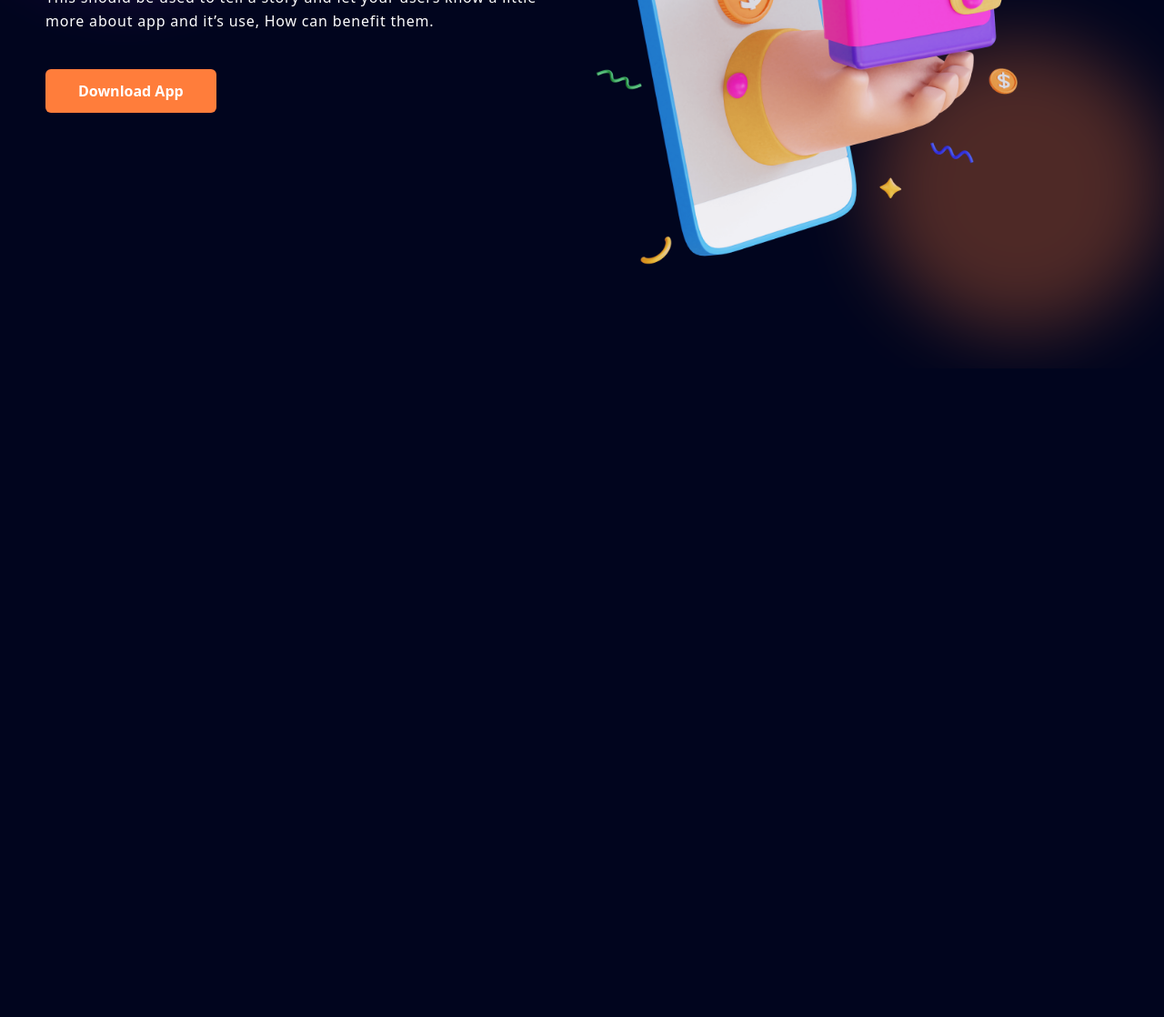
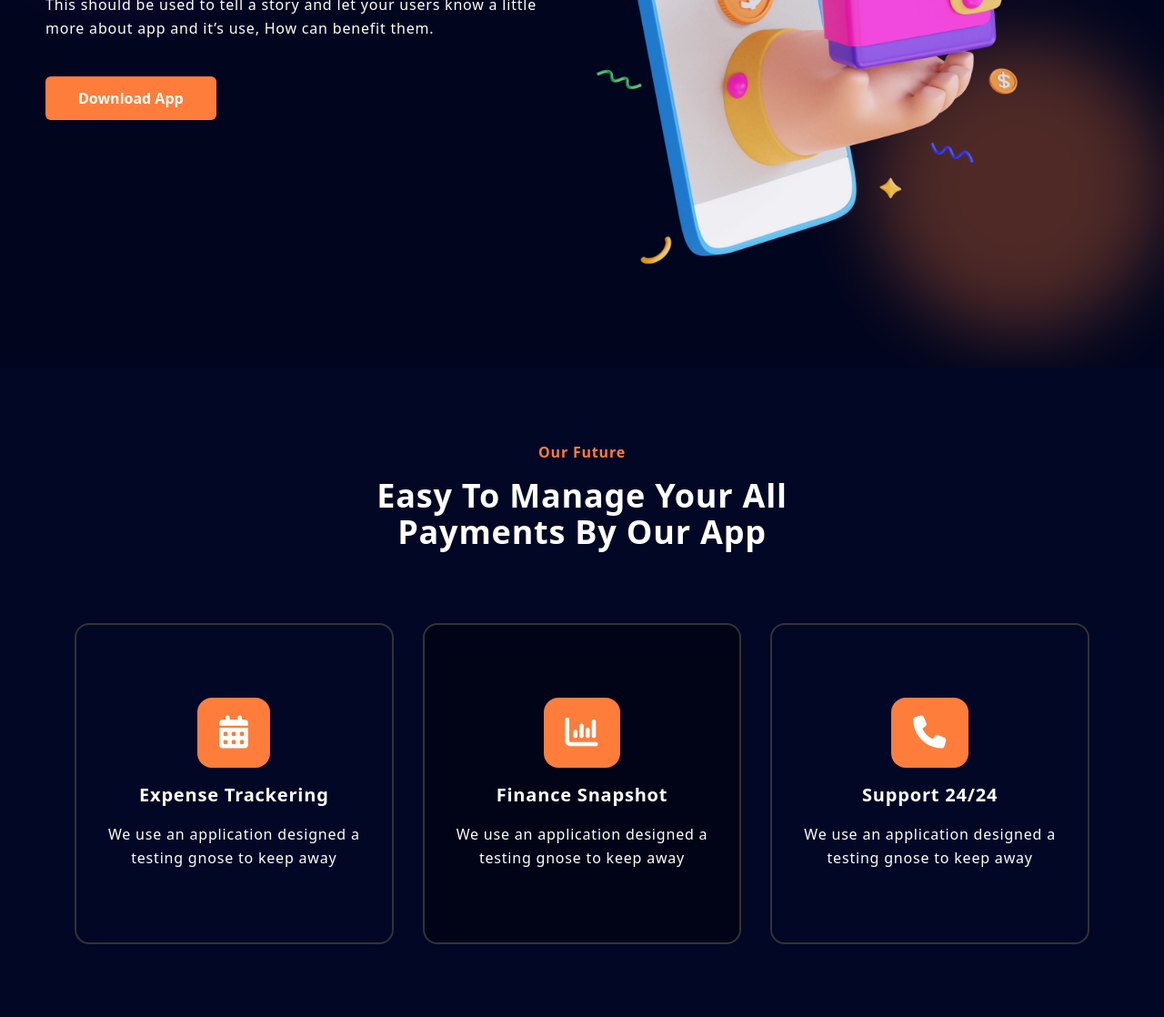
Before and after one commit to emonhossen07/project-2, a website: page index.html in a window 1280 px wide. Shown: the part 421-1539 px from the top of the page at 91% size. Before the commit the page ends 826 px from the top, so only its background shows below. Drawn offline with Linux system fonts and the light colour scheme.

Commit message:
features section work done

```diff
--- a/index.html
+++ b/index.html
@@ -34,8 +34,7 @@
                     <li><a href="#blog" class="hover:text-color-secondary ease-in duration-200">Blog</a></li>
                     <li><a href="#contact" class="hover:text-color-secondary ease-in duration-200">Contact</a></li>
 
-                    <li><button
-                            class="btn">Free
+                    <li><button class="btn">Free
                             Trail</button></li>
                 </ul>
             </div>
@@ -67,19 +66,24 @@
         </nav>
     </header>
 
-    <!-- hero section -->
     <main>
+        <!-- hero section -->
         <section id="home" class="relative">
-            <div class="bgRoundColorTop"></div>
-            <div class="bgRoundColorButtom"></div>
+            <div
+                class="w-80 h-80 bg-color-blob absolute top-0 -left-5 -z-10 blur-2xl opacity-30 overflow-hidden rounded-full">
+            </div>
+            <div
+                class="w-80 h-80 bg-color-secondary absolute bottom-10 right-0 -z-10 blur-2xl opacity-30 overflow-hidden rounded-full">
+            </div>
             <div class="container py-20">
                 <div class="flex flex-col items-center z-30 md:flex-row">
                     <div class="text-center mb-12 md:text-left md:w-1/2 md:pr-10">
-                        <h1 class="title mb-4">Awesome App for Your Financial.</h1>
-                        <p class="leading-relaxed mb-10">This should be used to tell a story and let your users know a little more about app and it’s
+                        <h1 class="text-4xl md:text-5xl font-bold leading-snug mb-4">Awesome App for Your Financial.
+                        </h1>
+                        <p class="leading-relaxed mb-10">This should be used to tell a story and let your users know a
+                            little more about app and it’s
                             use, How can benefit them.</p>
-                        <button
-                            class="btn">Download
+                        <button class="btn">Download
                             App</button>
                     </div>
                     <div class="md:w-1/2">
@@ -88,7 +92,53 @@
                 </div>
             </div>
         </section>
+
+        <!-- features section -->
+        <section id="features" class="bg-color-primary-light">
+            <div class="container py-20">
+                <div class="text-center m-auto mb-20 md:w-1/2">
+                    <h4 class="font-bold text-color-secondary mb-4">Our Future</h4>
+                    <h2 class="text-3xl md:text-4xl font-bold leading-snug">Easy To Manage Your All Payments By Our App
+                    </h2>
+                </div>
+                <!-- card  -->
+                <div class="grid lg:grid-cols-3 md:grid-cols-2 gap-12 lg:gap-8 sm:px-6 lg:px-8">
+                    <!-- card one -->
+                    <div
+                        class="border-2 border-solid border-color-gray text-center py-20 px-5 rounded-2xl cursor-pointer hover:bg-color-primary-dark ease-in duration-200">
+                        <div class="bg-color-secondary inline-block rounded-2xl py-5 px-6">
+                            <i class="fa-solid fa-calendar-days text-4xl"></i>
+                        </div>
+                        <h3 class="text-xl font-bold py-4">Expense Trackering</h3>
+                        <p class="leading-relaxed">We use an application designed a testing gnose to keep away</p>
+                    </div>
+                    <!-- card two -->
+                    <div
+                        class="bg-color-primary-dark border-2 border-solid border-color-gray text-center py-20 px-5 rounded-2xl cursor-pointer">
+                        <div class="bg-color-secondary inline-block rounded-2xl py-5 px-6">
+                            <i class="fa-solid fa-chart-column text-4xl"></i>
+                        </div>
+                        <h3 class="text-xl font-bold py-4">Finance Snapshot</h3>
+                        <p class="leading-relaxed">We use an application designed a testing gnose to keep away</p>
+                    </div>
+                    <!-- card three -->
+                    <div
+                        class="border-2 border-solid border-color-gray text-center py-20 px-5 rounded-2xl cursor-pointer hover:bg-color-primary-dark ease-in duration-200;">
+                        <div class="bg-color-secondary inline-block rounded-2xl py-5 px-6">
+                            <i class="fa-solid fa-phone text-4xl"></i>
+                        </div>
+                        <h3 class="text-xl font-bold py-4">Support 24/24</h3>
+                        <p class="leading-relaxed">We use an application designed a testing gnose to keep away</p>
+                    </div>
+                </div>
+            </div>
+        </section>
+
+
+
     </main>
+
+
 
 
 
--- a/input.css
+++ b/input.css
@@ -6,14 +6,3 @@
 .btn {
     @apply bg-color-secondary px-9 py-3 rounded-md capitalize font-bold hover:opacity-80 ease-in duration-200;
 }
-
-.title {
-    @apply text-3xl md:text-4xl font-bold leading-snug;
-}
-
-.bgRoundColorTop {
-    @apply w-80 h-80 bg-color-blob absolute top-0 -left-5 -z-10 blur-2xl opacity-30 overflow-hidden rounded-full;
-}
-.bgRoundColorButtom {
-    @apply w-80 h-80 bg-color-secondary absolute bottom-10 right-0 -z-10 blur-2xl opacity-30 overflow-hidden rounded-full;
-}
```
Also changed, not shown: css/main.css.
